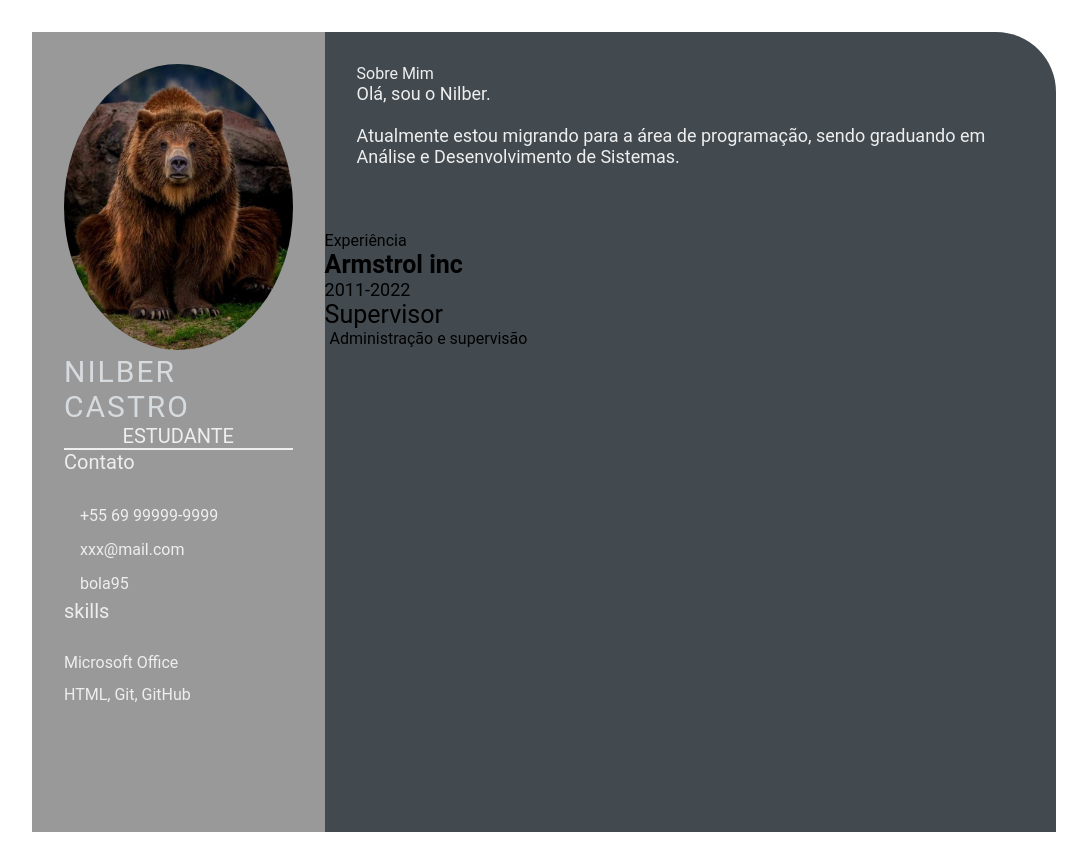
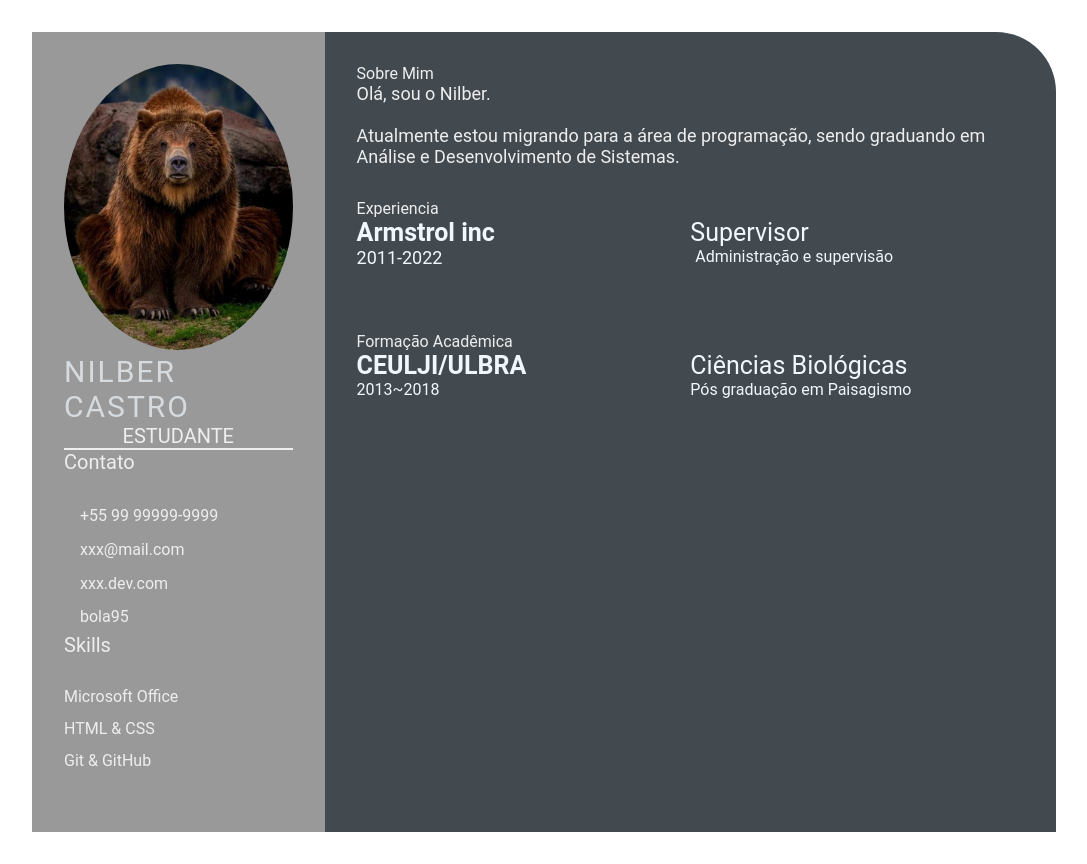
Before and after one commit to newbear91/newbear91.github.io, a plain HTML site: page index.html in a window 1280 px wide. Shown: the whole page, without its empty margins (96-1183 px from the left). Drawn offline with Linux system fonts and the light colour scheme.

Commit message:
index.html (#4)
* index.html

* index.html

* index.html

```diff
--- a/index.html
+++ b/index.html
@@ -5,49 +5,60 @@
     <meta http-equiv="X-UA-Compatible" content="IE=edge">
     <meta name="viewport" content="width=device-width, initial-scale=1.0">
     <title>Nilber Castro CV</title>
-
     <link rel="stylesheet" href="style.css">
-
 </head>
 <body>
     <main class="resume-contents">
         <section class="left-section">
-            <section class="left-section-contents">
+            <div class="left-section-contents">
                 <div class="profile">
-                    <img class="profile-image" src="img/profile-image.jpg" alt="profile image">
+                    <img class="profile-image" src="img/profile-image.jpg" alt="Profile image">
                     <p class="name">Nilber Castro</p>
                     <p class="profession">Estudante</p>
                 </div>
                 <div class="contact-info">
                     <p class="left-title">Contato</p>
                     <ul>
-                    <li><i class="fa fa-phone"></i>+55 69 99999-9999</li>
-                    <li><i class="fa fa-envelope"></i>xxx@mail.com</li>
-                    <li><i class="fa fa-github"></i>bola95</li>
+                        <li><i class="fa fa-phone"></i>+55 99 99999-9999
+                        </li>
+                        <li><i class="fa fa-envelope"></i>xxx@mail.com
+                        </li>
+                        <li><i class="fa fa-globe"></i>xxx.dev.com
+                        </li>
+                        <li><i class="fa fa-github"></i>bola95
+                        </li>
                     </ul>
                 </div>
                 <div class="skills">
-                    <p class="left-title">skills</p>
+                    <p class="left-title">Skills</p>
                     <ul>
-                        <li><p>Microsoft Office</p></li>
-                        <li><p>HTML, Git, GitHub</p></li>
+                        <li>
+                            <p>Microsoft Office</p>
+                        </li>
+                        <li>
+                            <p>HTML & CSS</p>
+                        </li>
+                        <li>
+                            <p>Git & GitHub</p>
+                        </li>
                     </ul>
                 </div>
+            </div>
         </section>
-            </section>
+
         <section class="right-section">
             <div class="right-section-contents">
                 <section class="about gap">
                     <div class="right-title">Sobre Mim</div>
                     <p class="about-me-contents">
                         Olá, sou o Nilber.<br>
-                            <br> Atualmente estou migrando para a área de programação, sendo graduando em Análise e Desenvolvimento de Sistemas.
+                        <br> Atualmente estou migrando para a área de programação, sendo graduando em Análise e
+                        Desenvolvimento de Sistemas.
                     </p>
                 </section>
-                </div>
                 <section class="experience gap">
-                <div class="right title">Experiência</div>
-                <div class="experience-contentes">
+                    <div class="right-title">Experiencia</div>
+                    <div class="experience-contents">
                         <div class="exp-left">
                             <p class="exp-company-name">Armstrol inc</p>
                             <p class="exp-time-period">2011-2022</p>
@@ -58,7 +69,24 @@
                                 Administração e supervisão
                             </p>
                         </div>
+                    </div>
                 </section>
+                <section class="education gap">
+                    <div class="right-title">Formação Acadêmica</div>
+                    <div class="education-contents">
+                        <div class="education-left">
+                            <p class="education-school-name">CEULJI/ULBRA</p>
+                            <p class="education-time-period">2013~2018</p>
+                        </div>
+                        <div class="education-right">
+                            <p class="education-subject">Ciências Biológicas</p>
+                            <p class="educacion-desc">
+                                Pós graduação em Paisagismo
+                            </p>
+                        </div>
+                    </div>
+                </section>
+            </div>
         </section>
     </main>
 </body>
--- a/style.css
+++ b/style.css
@@ -135,4 +135,9 @@
 .awards-desc {
     font-size: 16px;
     padding-left: 5px;
+<<<<<<< HEAD
 }
+Record a Loom
+=======
+}
+>>>>>>> a6ed7c89e38342be23c0fb12532c781b3bbd964d
```
Lines whose indentation alone changed are shown as unchanged.
